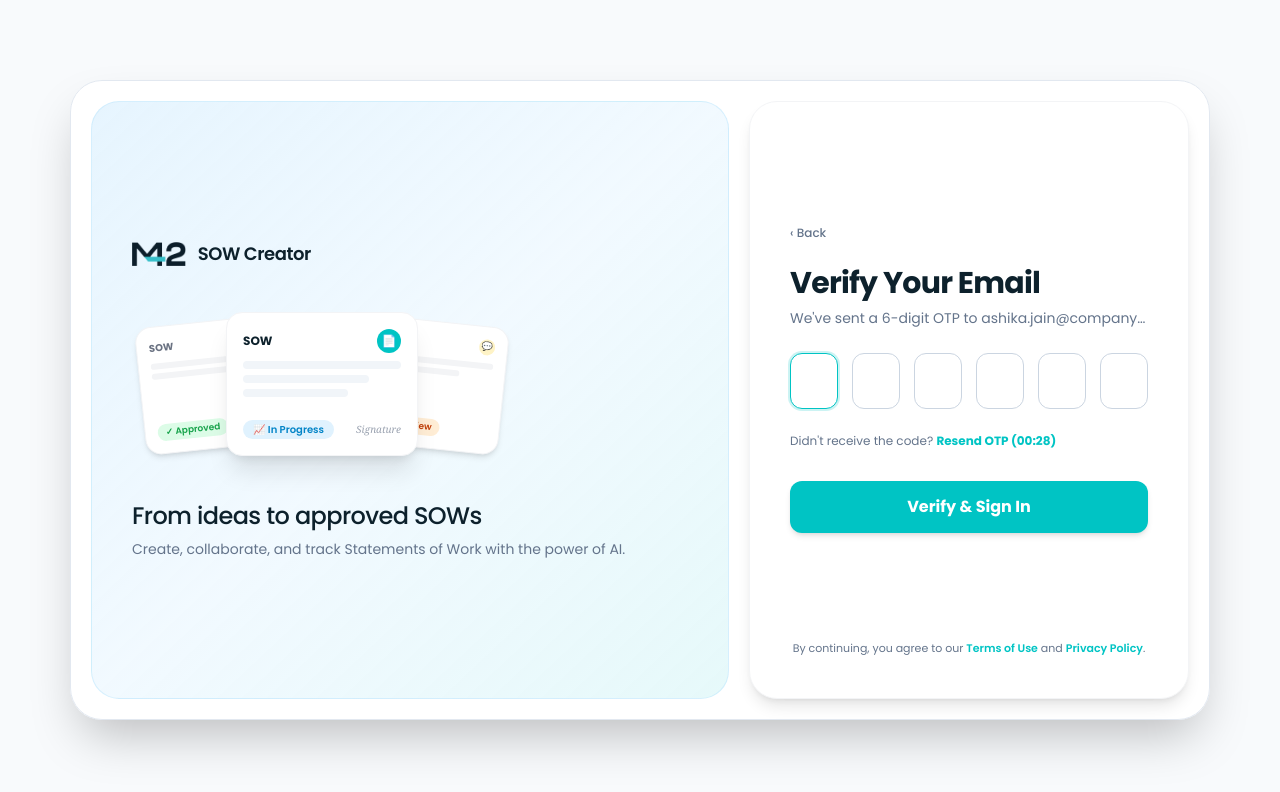
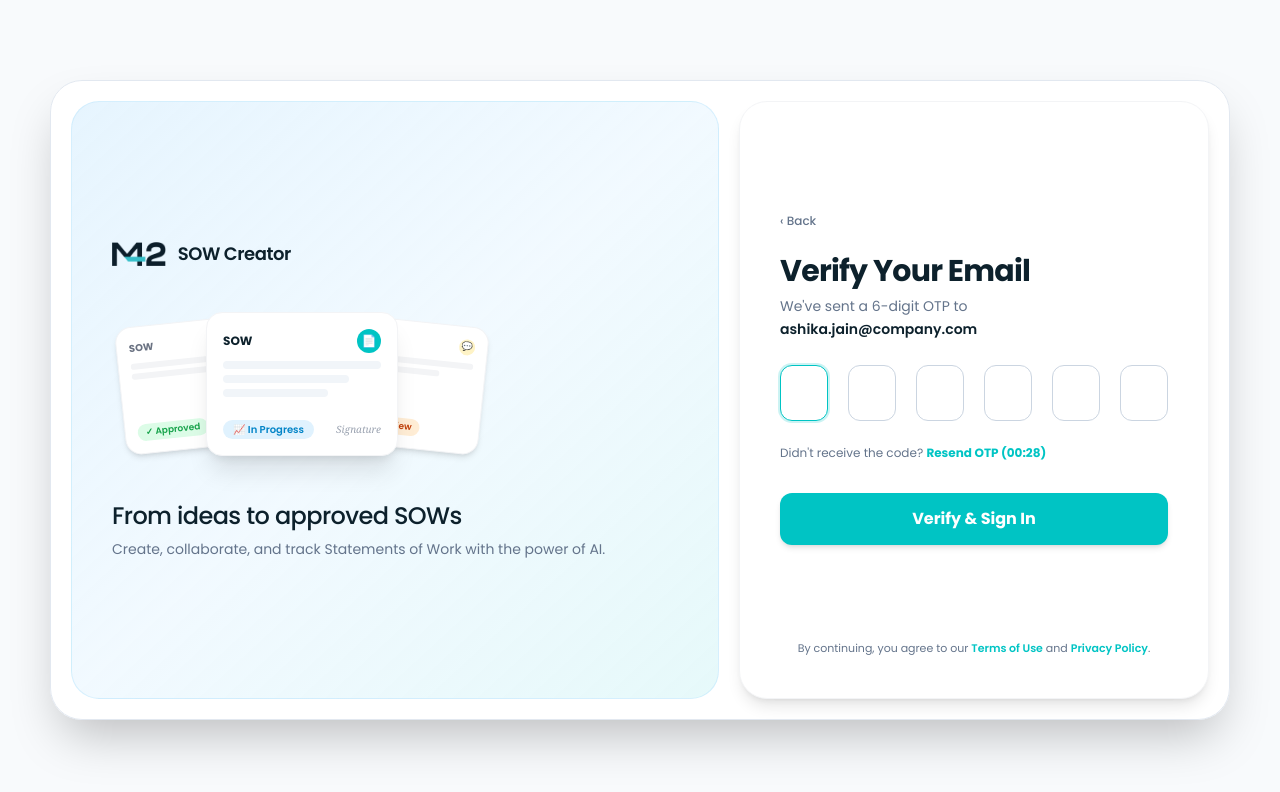
Before and after one commit to asjain-bit/SOW-Creator-Application, a Next.js app: page / in a window 1280 px wide. Both pictures are taken after a click on the button "Send OTP". Shown: the top 792 px of the page. Built offline with nearby package versions, Linux system fonts and the light colour scheme.

Commit message:
fix(deployment): resolve JSX & Storybook syntax errors, enlarge hero section, widen OTP email modal

```diff
--- a/src/components/organisms/DashboardScreen/DashboardScreen.tsx
+++ b/src/components/organisms/DashboardScreen/DashboardScreen.tsx
@@ -217,7 +217,7 @@ export const DashboardScreen: React.FC<DashboardScreenProps> = ({
           <div className="bg-white border border-gray-200 rounded-full pl-1.5 pr-4 py-1 flex items-center gap-3 shadow-2xs cursor-pointer hover:bg-gray-50 transition">
             <img
               src="/profile-user.png"
-              alt="Ashika Jain Profile"
+              alt={`${userName} (${userInitials}) Profile`}
               className="w-8 h-8 rounded-full object-cover border border-gray-100 shadow-xs"
             />
             <div className="flex flex-col text-left">
@@ -278,7 +278,7 @@ export const DashboardScreen: React.FC<DashboardScreenProps> = ({
           </section>
 
           {/* ─── "CREATE A NEW SOW" HERO BANNER CARD (Increased height & vector size) ─── */}
-          <section className="bg-gradient-to-r from-[#e0f2fe]/80 via-[#f0f9ff]/90 to-[#e6f9fa] border border-[#bae6fd]/70 rounded-2xl px-6 py-5 sm:py-6 min-h-[148px] relative overflow-hidden flex flex-col md:flex-row items-center justify-between gap-4 shadow-2xs mb-4 shrink-0">
+          <section className="bg-gradient-to-r from-[#e0f2fe]/80 via-[#f0f9ff]/90 to-[#e6f9fa] border border-[#bae6fd]/70 rounded-2xl px-6 py-6 sm:py-7 min-h-[175px] relative overflow-hidden flex flex-col md:flex-row items-center justify-between gap-4 shadow-2xs mb-4 shrink-0">
             {/* Background vector curve overlays */}
             <div className="absolute -right-12 -top-12 w-64 h-64 bg-cyan-200/20 rounded-full blur-2xl pointer-events-none" />
             <div className="absolute -left-12 -bottom-12 w-64 h-64 bg-blue-200/20 rounded-full blur-2xl pointer-events-none" />
@@ -308,10 +308,10 @@ export const DashboardScreen: React.FC<DashboardScreenProps> = ({
             </div>
 
             {/* Banner Right Prominent Visual Vector Illustration (Enlarged 3D Cards Stack) */}
-            <div className="relative z-10 w-full max-w-[340px] flex items-center justify-center p-1">
-              <div className="relative w-full h-36 flex items-center justify-center">
+            <div className="relative z-10 w-full max-w-[360px] flex items-center justify-center p-1">
+              <div className="relative w-full h-40 flex items-center justify-center">
                 {/* Back Card 1 */}
-                <div className="absolute -left-3 w-34 h-26 bg-white rounded-xl border border-gray-100 shadow-md transform -rotate-6 p-2.5 flex flex-col justify-between opacity-80">
+                <div className="absolute -left-2 w-36 h-28 bg-white rounded-xl border border-gray-100 shadow-md transform -rotate-6 p-2.5 flex flex-col justify-between opacity-80">
                   <div className="text-[9px] font-bold text-gray-400">SOW #01</div>
                   <div className="inline-flex items-center px-2 py-0.5 rounded-full text-[8px] font-semibold bg-[#dcfce7] text-[#16a34a] self-start">
                     ✓ Approved
@@ -319,7 +319,7 @@ export const DashboardScreen: React.FC<DashboardScreenProps> = ({
                 </div>
 
                 {/* Back Card 2 */}
-                <div className="absolute right-0 w-34 h-26 bg-white rounded-xl border border-gray-100 shadow-md transform rotate-6 p-2.5 flex flex-col justify-between opacity-80">
+                <div className="absolute right-0 w-36 h-28 bg-white rounded-xl border border-gray-100 shadow-md transform rotate-6 p-2.5 flex flex-col justify-between opacity-80">
                   <div className="text-[9px] font-bold text-gray-400">SOW #03</div>
                   <div className="inline-flex items-center px-2 py-0.5 rounded-full text-[8px] font-semibold bg-[#ffedd5] text-[#c2410c] self-start">
                     ⏱ Review
@@ -327,7 +327,7 @@ export const DashboardScreen: React.FC<DashboardScreenProps> = ({
                 </div>
 
                 {/* Main Front Active SOW Card */}
-                <div className="absolute z-10 w-44 h-30 bg-white rounded-2xl border border-gray-100 shadow-xl p-3 flex flex-col justify-between">
+                <div className="absolute z-10 w-48 h-32 bg-white rounded-2xl border border-gray-100 shadow-xl p-3 flex flex-col justify-between">
                   <div>
                     <div className="flex items-center justify-between">
                       <span className="text-[10px] font-bold text-[#0d212c]">SOW #02</span>
--- a/src/components/organisms/LoginScreen/LoginScreen.tsx
+++ b/src/components/organisms/LoginScreen/LoginScreen.tsx
@@ -167,7 +167,7 @@ export const LoginScreen: React.FC<LoginScreenProps> = ({
       data-testid="login-screen-container"
     >
       {/* Outer App Window Frame Card with enlarged dimensions */}
-      <div className="w-full max-w-[1140px] bg-white/90 backdrop-blur-md rounded-[32px] border border-[#e2e8f0] shadow-2xl p-4 sm:p-5 flex flex-col lg:flex-row gap-5 min-h-[640px]">
+      <div className="w-full max-w-[1180px] bg-white/90 backdrop-blur-md rounded-[32px] border border-[#e2e8f0] shadow-2xl p-4 sm:p-5 flex flex-col lg:flex-row gap-5 min-h-[640px]">
 
         {/* ─── LEFT PANEL: GRADIENT & ILLUSTRATION (Middle aligned with reduced gaps) ─── */}
         <div className="flex-1 rounded-[28px] bg-gradient-to-br from-[#e0f2fe]/80 via-[#f0f9ff]/90 to-[#e6f9fa] border border-[#bae6fd]/50 p-8 sm:p-10 flex flex-col justify-center gap-5 sm:gap-6 relative overflow-hidden min-h-[500px]">
@@ -185,7 +185,7 @@ export const LoginScreen: React.FC<LoginScreenProps> = ({
           </div>
 
           {/* Graphic Stacked SOW Illustration (Left Aligned with Content, tight spacing) */}
-          <div className="relative z-10 w-full max-w-[380px] self-start flex items-center justify-start py-1">
+          <div className="relative w-full max-w-[380px] self-start flex items-center justify-start py-1">
             <div className="relative w-full h-44 flex items-center justify-center">
 
               {/* Sheet 1: Left Approved Card */}
@@ -253,8 +253,8 @@ export const LoginScreen: React.FC<LoginScreenProps> = ({
           </div>
         </div>
 
-        {/* ─── RIGHT PANEL: FORM CONTAINER matching reference screenshot ──── */}
-        <div className="w-full lg:w-[440px] shrink-0 bg-white rounded-[28px] p-8 sm:p-10 shadow-lg border border-gray-100 flex flex-col justify-between min-h-[500px]">
+        {/* ─── RIGHT PANEL: FORM CONTAINER (Increased width 470px to prevent email truncation) ──── */}
+        <div className="w-full lg:w-[470px] shrink-0 bg-white rounded-[28px] p-8 sm:p-10 shadow-lg border border-gray-100 flex flex-col justify-between min-h-[500px]">
 
           <div className="my-auto flex flex-col w-full">
 
@@ -317,7 +317,7 @@ export const LoginScreen: React.FC<LoginScreenProps> = ({
               </form>
             )}
 
-            {/* ─── STEP 2: VERIFY YOUR EMAIL (OTP INPUT - Single line email text with matching style) ─── */}
+            {/* ─── STEP 2: VERIFY YOUR EMAIL (OTP INPUT - User email in dark grey without truncation) ─── */}
             {step === 'otp' && (
               <form onSubmit={handleVerifyOtp} className="flex flex-col gap-6" noValidate>
                 {/* Top Back Button */}
@@ -336,8 +336,9 @@ export const LoginScreen: React.FC<LoginScreenProps> = ({
                   <h2 className="text-2xl sm:text-3xl font-bold text-[#0d212c] tracking-tight">
                     Verify Your Email
                   </h2>
-                  <p className="mt-1.5 text-sm text-[#64748b] font-normal leading-relaxed whitespace-nowrap overflow-hidden text-ellipsis">
-                    We&apos;ve sent a 6-digit OTP to {email}
+                  <p className="mt-1.5 text-sm text-[#64748b] font-normal leading-relaxed">
+                    We&apos;ve sent a 6-digit OTP to{' '}
+                    <span className="text-[#0d212c] font-semibold">{email}</span>
                   </p>
                 </div>
 
```
Also changed, not shown: 1 other file (tests, documents, lock files or other folders).
